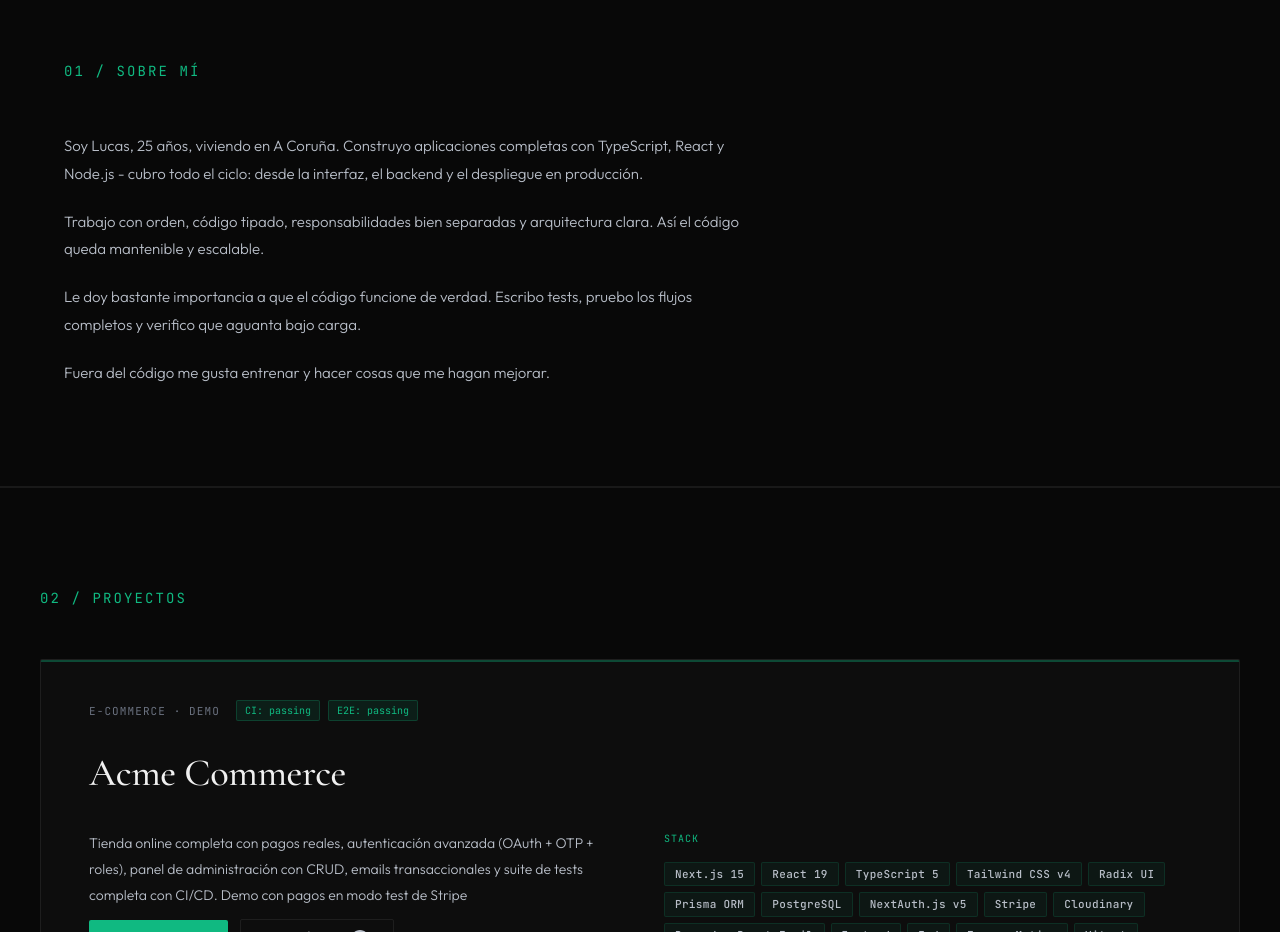
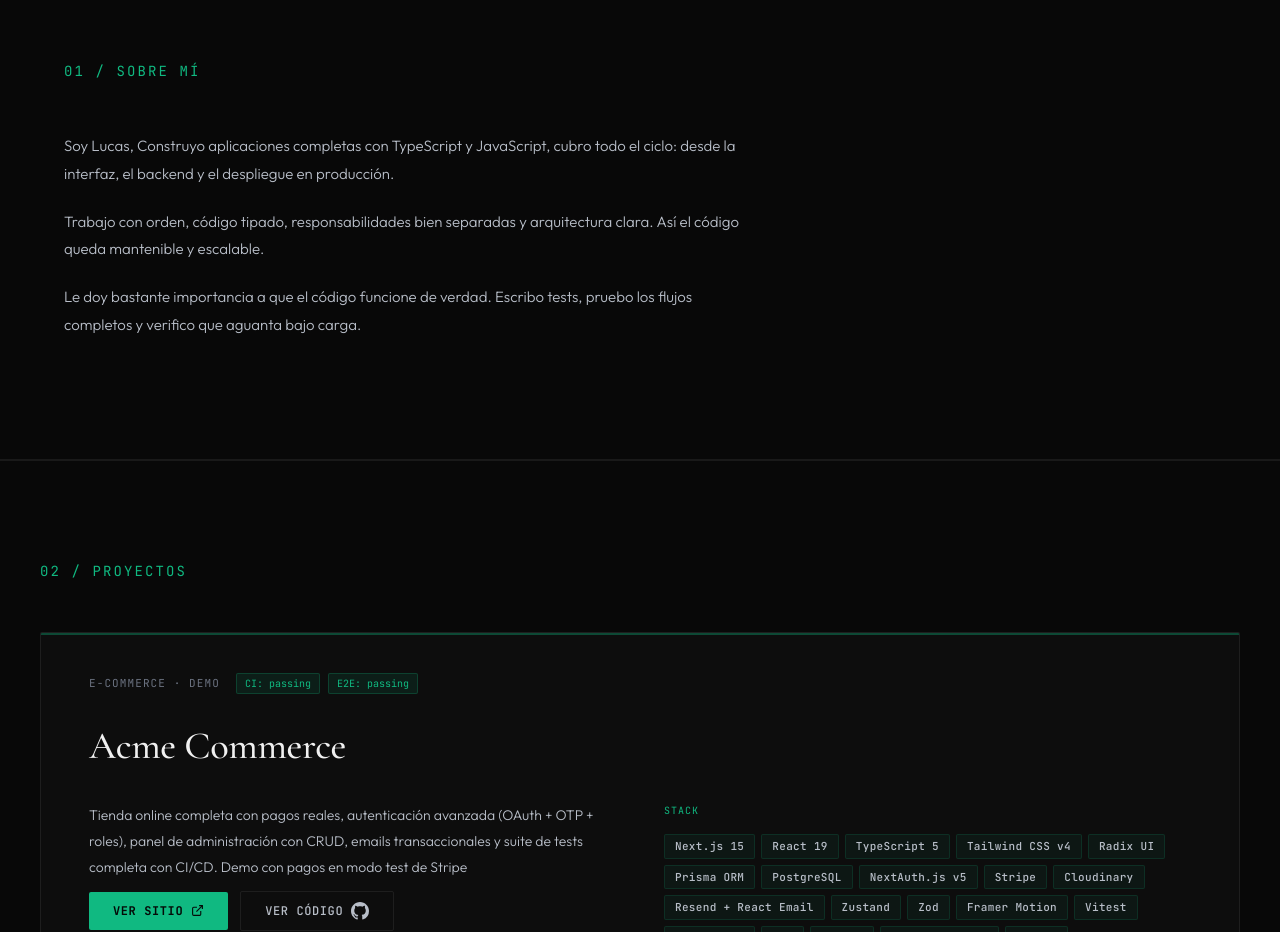
Before and after one commit to LucasBenitez7/portfolio, a Next.js app: page / in a window 1280 px wide. Shown: the part 840-1772 px from the top of the page. Built offline with nearby package versions, Linux system fonts and the light colour scheme.

Commit message:
chore: update about section

```diff
--- a/app/components/About.tsx
+++ b/app/components/About.tsx
@@ -34,9 +34,9 @@ export default function About() {
               fontWeight: 300,
             }}
           >
-            Soy Lucas, 25 años, viviendo en A Coruña. Construyo aplicaciones
-            completas con TypeScript, React y Node.js - cubro todo el ciclo:
-            desde la interfaz, el backend y el despliegue en producción.
+            Soy Lucas, Construyo aplicaciones completas con TypeScript y
+            JavaScript, cubro todo el ciclo: desde la interfaz, el backend y el
+            despliegue en producción.
           </p>
           <p
             style={{
@@ -63,17 +63,6 @@ export default function About() {
             Escribo tests, pruebo los flujos completos y verifico que aguanta
             bajo carga.
           </p>
-          <p
-            style={{
-              fontSize: 15,
-              color: "var(--text-secondary)",
-              lineHeight: 1.85,
-              fontWeight: 300,
-            }}
-          >
-            Fuera del código me gusta entrenar y hacer cosas que me hagan
-            mejorar.
-          </p>
         </div>
       </div>
     </section>
```
